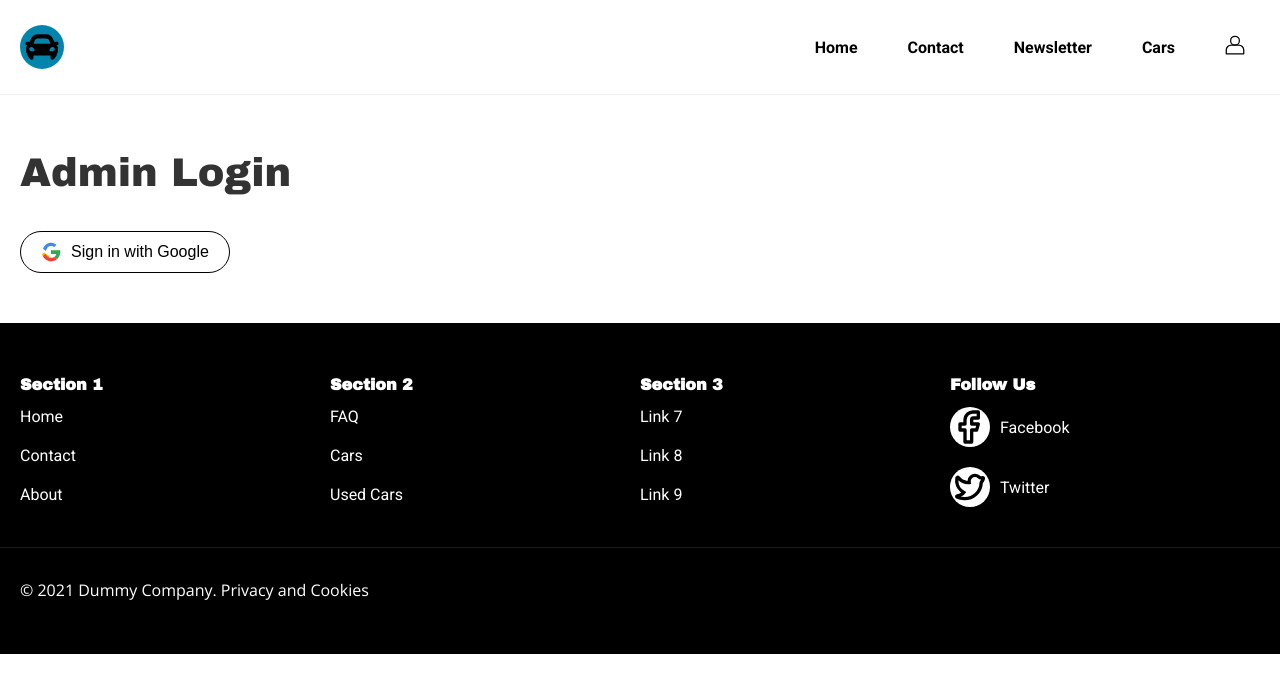
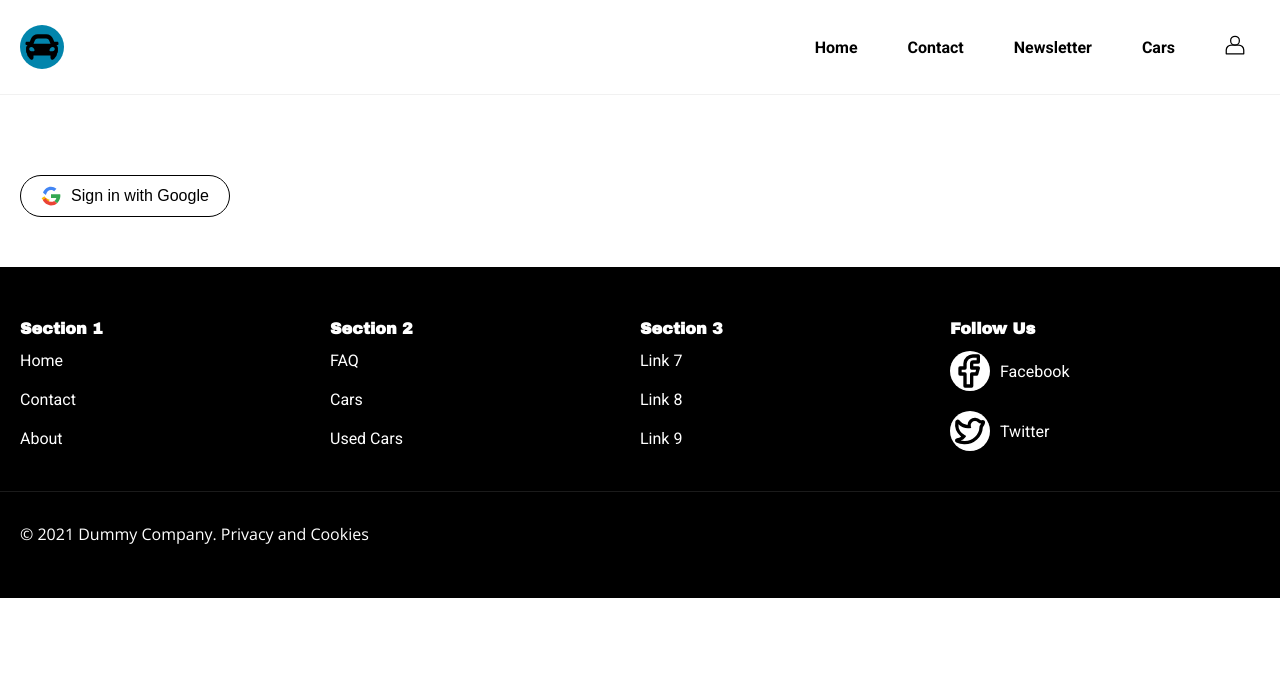
Before and after one commit to ZA2025/auto-dealer, a Next.js app: page /admin in a window 1280 px wide. Shown: the top 692 px of the page. Built offline with nearby package versions, Linux system fonts and the light colour scheme; no server answers.

Commit message:
removed title

```diff
--- a/src/app/admin/page.js
+++ b/src/app/admin/page.js
@@ -5,7 +5,7 @@ const AdminPage = () => {
     return (
         <div>
             <div className="inner-section">
-                <h1>Admin Login</h1>
+
                 <LoginForm />
             </div>
         </div>
```
